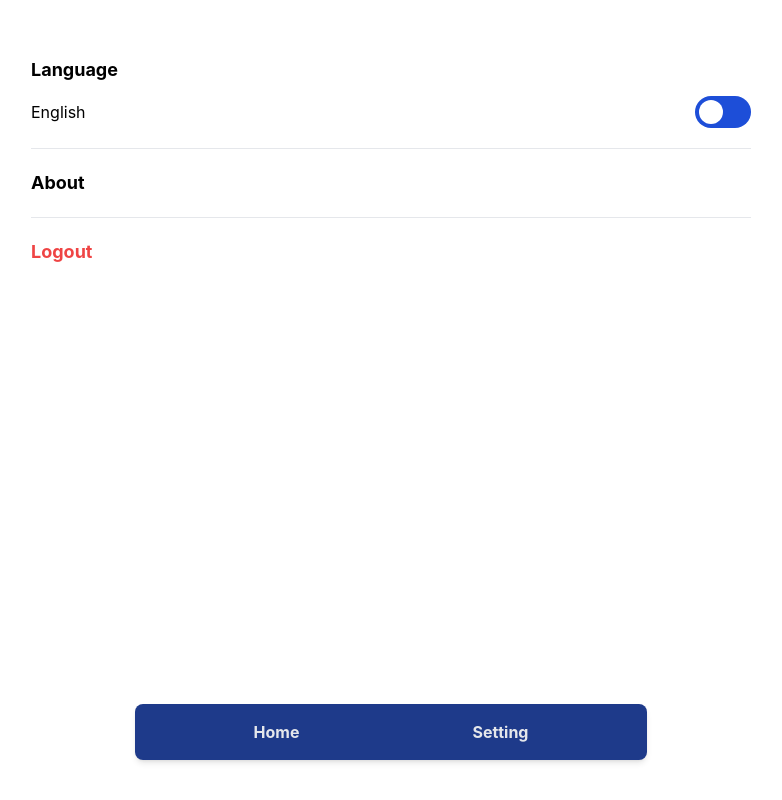
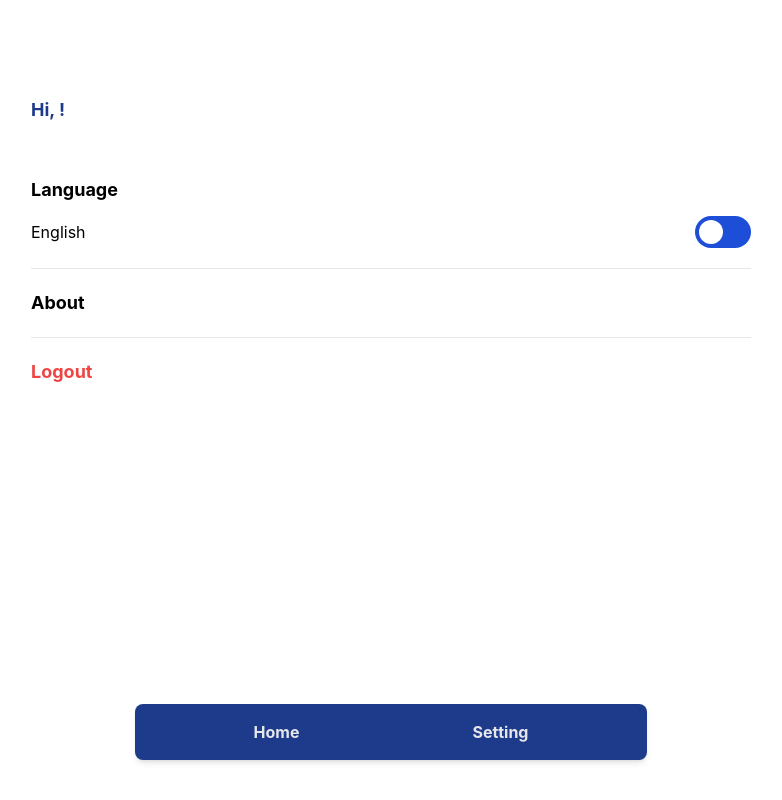
Before and after one commit to BagasDhitya/prosa-npl, a React (Vite) app: page /setting in a window 1280 px wide. Shown: the whole page, without its empty margins (249-1031 px from the left). Built offline with nearby package versions, Linux system fonts and the light colour scheme.

Commit message:
attach cookie

```diff
--- a/src/pages/login/index.tsx
+++ b/src/pages/login/index.tsx
@@ -19,18 +19,29 @@ const Login = () => {
     if (values.username !== "John Doe" && values.password !== "johndoe12345") {
       setCookies("token", uuidv4(), { path: "/" });
       setCookies("username", values.username, { path: "/" });
-      navigate("/home");
+      Swal.fire({
+        title: "Success",
+        icon: "success",
+        text: "Successfully Login",
+        confirmButtonText: "OK",
+      }).then((success) => {
+        if (success) {
+          navigate("/home");
+        }
+      });
     } else {
       Swal.fire({
         title: "Failed",
         icon: "error",
         text: "Please fill your username/password",
         confirmButtonText: "OK",
+      }).then((error) => {
+        if (error) {
+          navigate("/login");
+        }
       });
     }
   };
-
-  console.log("token ", cookie.token);
 
   return (
     <Layout>
--- a/src/pages/setting/index.tsx
+++ b/src/pages/setting/index.tsx
@@ -1,8 +1,11 @@
 import { useState } from "react";
+import { useCookies } from "react-cookie";
+
 import BottomNavbar from "../../components/BottomNavbar";
 import Layout from "../../components/Layout";
 
 const Setting = () => {
+  const [cookie] = useCookies();
   const [language, setLanguage] = useState("en");
   const [dotPosition, setDotPosition] = useState("left");
 
@@ -15,12 +18,17 @@ const Setting = () => {
     );
   };
 
+  const welcomeMessage = cookie?.username;
+
   return (
     <Layout>
       <div className="flex justify-center py-8">
         <div className="max-w-3xl w-full">
           <div className="bg-white rounded-lg p-6">
             <div className="grid grid-cols-1 gap-3">
+              <h3 className="text-lg font-bold flex my-10 text-blue-900">
+                Hi, {welcomeMessage}!
+              </h3>{" "}
               <h3 className="text-lg font-bold">Language</h3>
               <div>
                 <label
```
